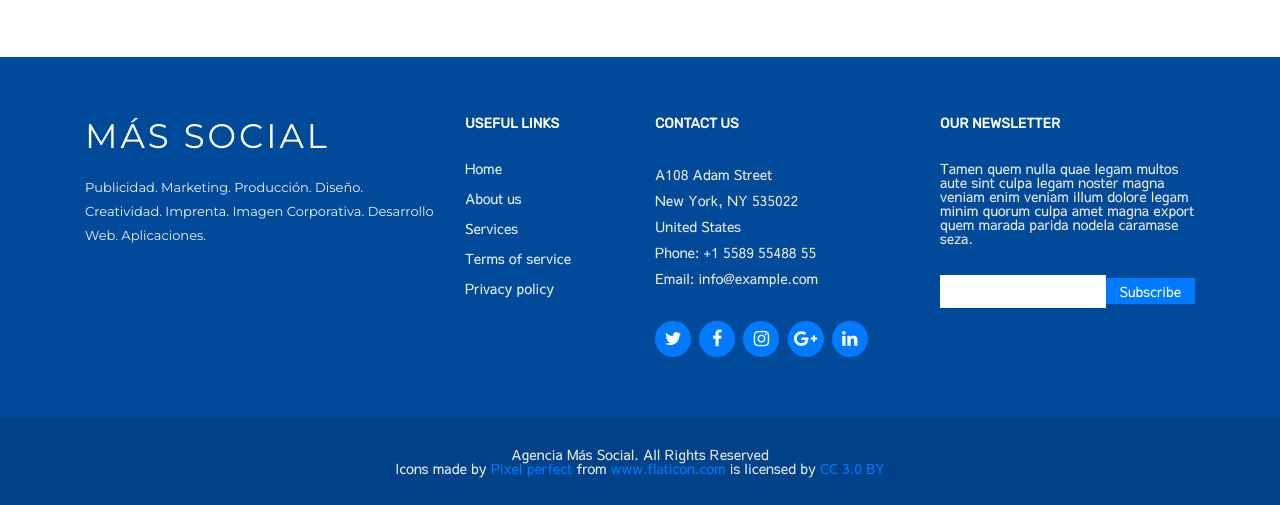
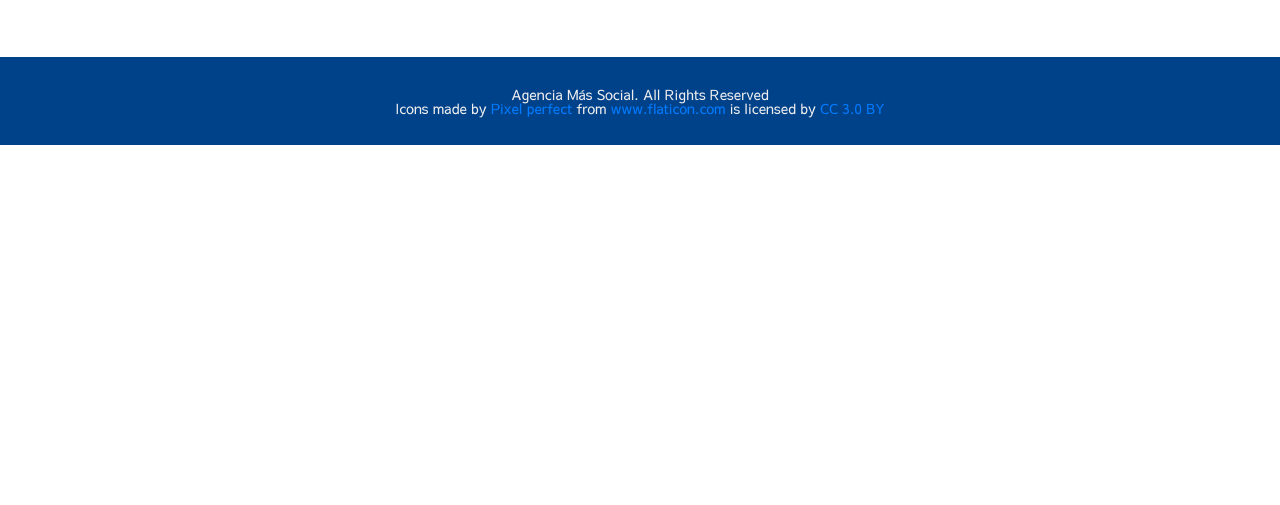
Before and after one commit to romocesar/massocialweb, a plain HTML site: page index.html in a window 1280 px wide. Shown: the part 3473-3978 px from the top of the page. After the commit the page ends 3618 px from the top, so only its background shows below. Drawn offline with nearby package versions, Linux system fonts and the light colour scheme; files whose address does not match are found by name.

Commit message:
cambios al footer de media noche

```diff
--- a/index.html
+++ b/index.html
@@ -397,57 +397,7 @@
     Footer
   ============================-->
   <footer id="footer">
-    <div class="footer-top">
-      <div class="container">
-        <div class="row">
 
-          <div class="col-lg-4 col-md-6 footer-info">
-            <h3>Más Social</h3>
-            <p>Publicidad. Marketing. Producción. Diseño. Creatividad. Imprenta. Imagen Corporativa. Desarrollo Web. Aplicaciones.</p>
-          </div>
-
-          <div class="col-lg-2 col-md-6 footer-links">
-            <h4>Useful Links</h4>
-            <ul>
-              <li><a href="#">Home</a></li>
-              <li><a href="#">About us</a></li>
-              <li><a href="#">Services</a></li>
-              <li><a href="#">Terms of service</a></li>
-              <li><a href="#">Privacy policy</a></li>
-            </ul>
-          </div>
-
-          <div class="col-lg-3 col-md-6 footer-contact">
-            <h4>Contact Us</h4>
-            <p>
-              A108 Adam Street <br>
-              New York, NY 535022<br>
-              United States <br>
-              <strong>Phone:</strong> +1 5589 55488 55<br>
-              <strong>Email:</strong> info@example.com<br>
-            </p>
-
-            <div class="social-links">
-              <a href="#" class="twitter"><i class="fa fa-twitter"></i></a>
-              <a href="#" class="facebook"><i class="fa fa-facebook"></i></a>
-              <a href="#" class="instagram"><i class="fa fa-instagram"></i></a>
-              <a href="#" class="google-plus"><i class="fa fa-google-plus"></i></a>
-              <a href="#" class="linkedin"><i class="fa fa-linkedin"></i></a>
-            </div>
-
-          </div>
-
-          <div class="col-lg-3 col-md-6 footer-newsletter">
-            <h4>Our Newsletter</h4>
-            <p>Tamen quem nulla quae legam multos aute sint culpa legam noster magna veniam enim veniam illum dolore legam minim quorum culpa amet magna export quem marada parida nodela caramase seza.</p>
-            <form action="" method="post">
-              <input type="email" name="email"><input type="submit"  value="Subscribe">
-            </form>
-          </div>
-
-        </div>
-      </div>
-    </div>
 
     <div class="container">
       <div class="copyright">
```
Also changed, not shown: code/code/index.html (deleted, +0 -32 lines), code/code/style.css (deleted, +0 -36 lines).
